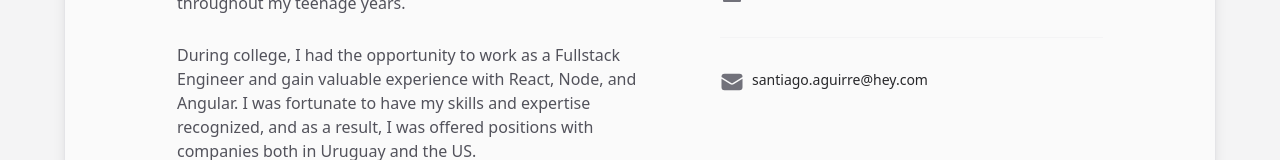
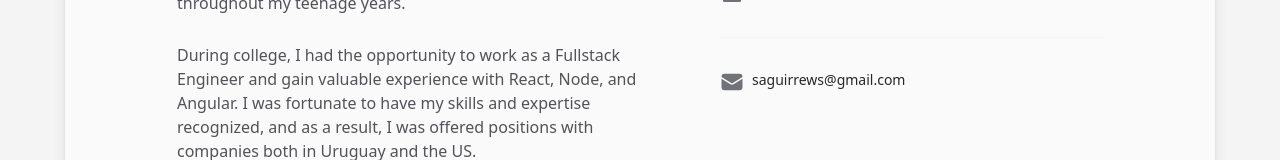
Before and after one commit to saguirre/portfolio, a Next.js app in the folder web/: page /about in a window 1280 px wide. Shown: the part 583-743 px from the top of the page. Built offline with nearby package versions, Linux system fonts and the light colour scheme.

Commit message:
Update mailto

```diff
--- a/web/pages/about.tsx
+++ b/web/pages/about.tsx
@@ -101,10 +101,10 @@ const About: NextPage<AboutPageProps> = ({ resolvedUrl }) => {
                     <li className="mt-8 border-t border-zinc-100 pt-8 dark:border-zinc-700/40 flex">
                       <a
                         className="group flex text-sm font-medium text-zinc-800 transition hover:text-blue-500 dark:text-zinc-200 dark:hover:text-blue-500"
-                        href="mailto:spencer@planetaria.tech"
+                        href="mailto:saguirrews@gmail.com"
                       >
                         <EnvelopeIcon className="h-6 w-6 -mt-[0.5px] fill-zinc-500 transition group-hover:fill-blue-500" />
-                        <span className="ml-2">santiago.aguirre@hey.com</span>
+                        <span className="ml-2">saguirrews@gmail.com</span>
                       </a>
                     </li>
                   </ul>
```
